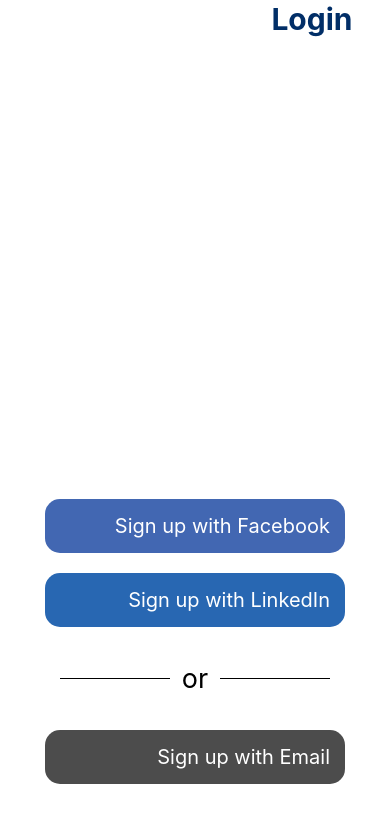
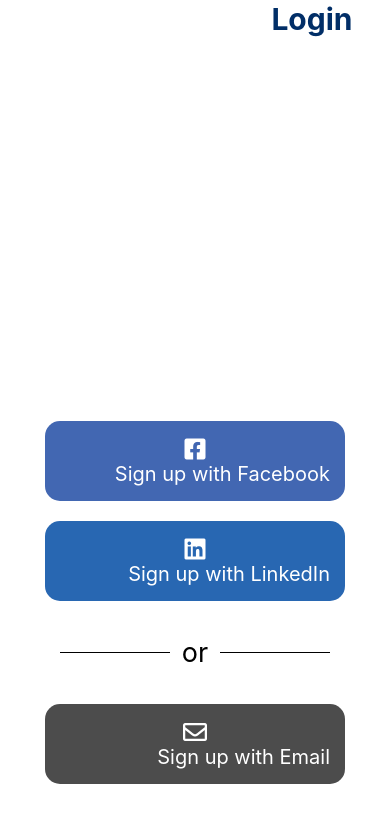
Before and after one commit to AfterHours/Application, a React Native app: screen / in a window 390 px wide. Shown: the top 822 px of the page. Built offline with nearby package versions, Linux system fonts and the light colour scheme.

Commit message:
add social media icons to buttons

```diff
--- a/App.js
+++ b/App.js
@@ -8,6 +8,8 @@
 
 import React from 'react';
 import {SafeAreaView, View, Text, Alert, TouchableOpacity} from 'react-native';
+import {Icon} from 'react-native-elements';
+
 import styles from './styles';
 
 //Default react native imports
@@ -22,19 +24,30 @@
 function SignUpButton(props: {
   css: Object,
   text: string,
+  platform: string,
+  type: string,
   accessibilityLabel: string,
   onPress: () => void,
 }) {
+  function showIcon(platform, type) {
+    if (platform) {
+      return <Icon name={platform} type={type} color="#FFF" />;
+    }
+  }
+
   return (
+    <>
       <TouchableOpacity
         style={[styles.buttonStyles, props.css]}
         onPress={props.onPress}>
+        {showIcon(props.platform, props.type)}
         <Text
           style={styles.buttonText}
           accessibilityLabel={props.accessibilityLabel}>
           {props.text}
         </Text>
       </TouchableOpacity>
+    </>
   );
 }
 
@@ -52,6 +65,8 @@
       </Text>
       <SignUpButton
         text="Sign up with Facebook"
+        platform="facebook-square"
+        type="font-awesome-5"
         accessibilityLabel="Sign up with Facebook button"
         css={styles.buttonFacebook}
         onPress={() => {
@@ -60,6 +75,8 @@
       />
       <SignUpButton
         text="Sign up with LinkedIn"
+        platform="linkedin"
+        type="font-awesome-5"
         accessibilityLabel="Sign up with LinkedIn button"
         css={styles.buttonLinkedIn}
         onPress={() => {
@@ -77,6 +94,8 @@
 
       <SignUpButton
         text="Sign up with Email"
+        platform="envelope"
+        type="font-awesome-5"
         accessibilityLabel="Sign up with Email button"
         css={styles.buttonEmail}
         onPress={() => {
```
Lines whose indentation alone changed are shown as unchanged.
